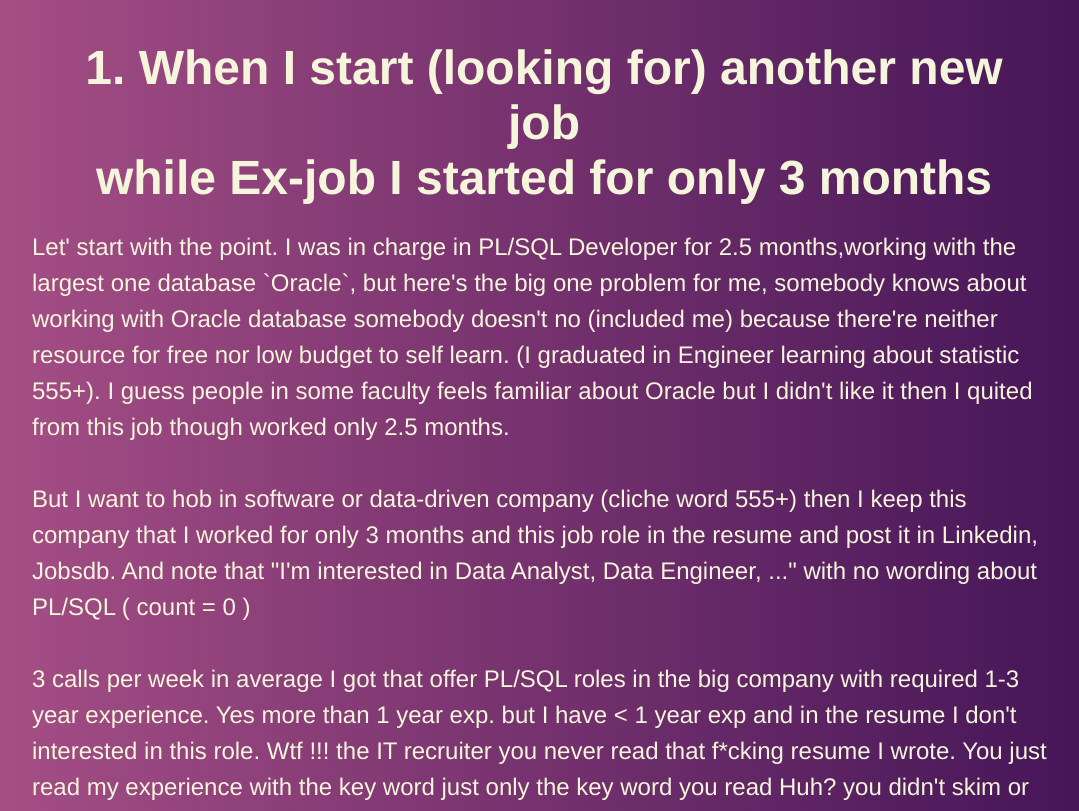
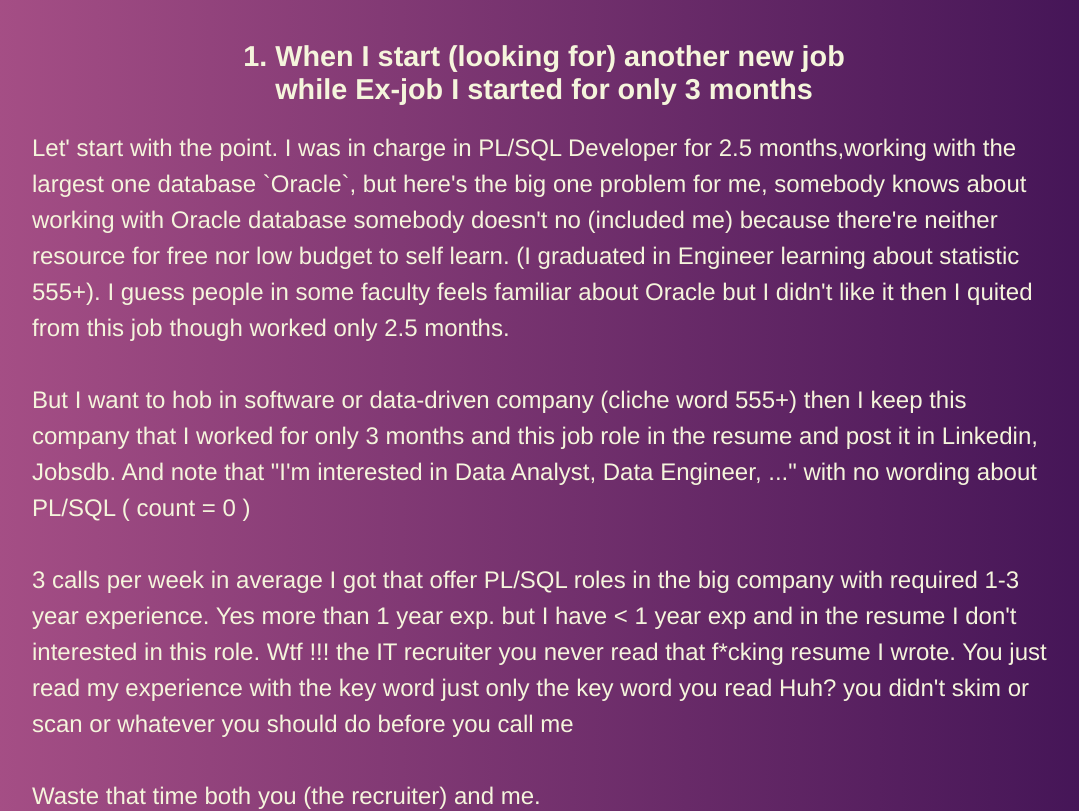
Before and after one commit to NolthawatKie/NolthawatKie.github.io, a plain HTML site: page mystery-blogs-01.html in a window 1280 px wide. Shown: the top 811 px of the page, without its empty margins (96-1175 px from the left). Drawn offline with Linux system fonts and the light colour scheme.

Commit message:
Update mystery-blogs-01.html

```diff
--- a/mystery-blogs-01.html
+++ b/mystery-blogs-01.html
@@ -10,10 +10,10 @@
 </head>
 <body>
     <header></header>
-    <main class="background" style="height: 50rem;">
+    <main class="background" style="height: 80%;">
         <div class="container">
             <div class="topic">
-                <h2 style="font-size: 3rem; margin-top: 2.5rem;">
+                <h2 style="font-size: 1.8rem; margin-top: 2.5rem;">
                     1. When I start (looking for) another new job <br> while Ex-job I started for only 3 months
                 </h2>
             </div>
```
